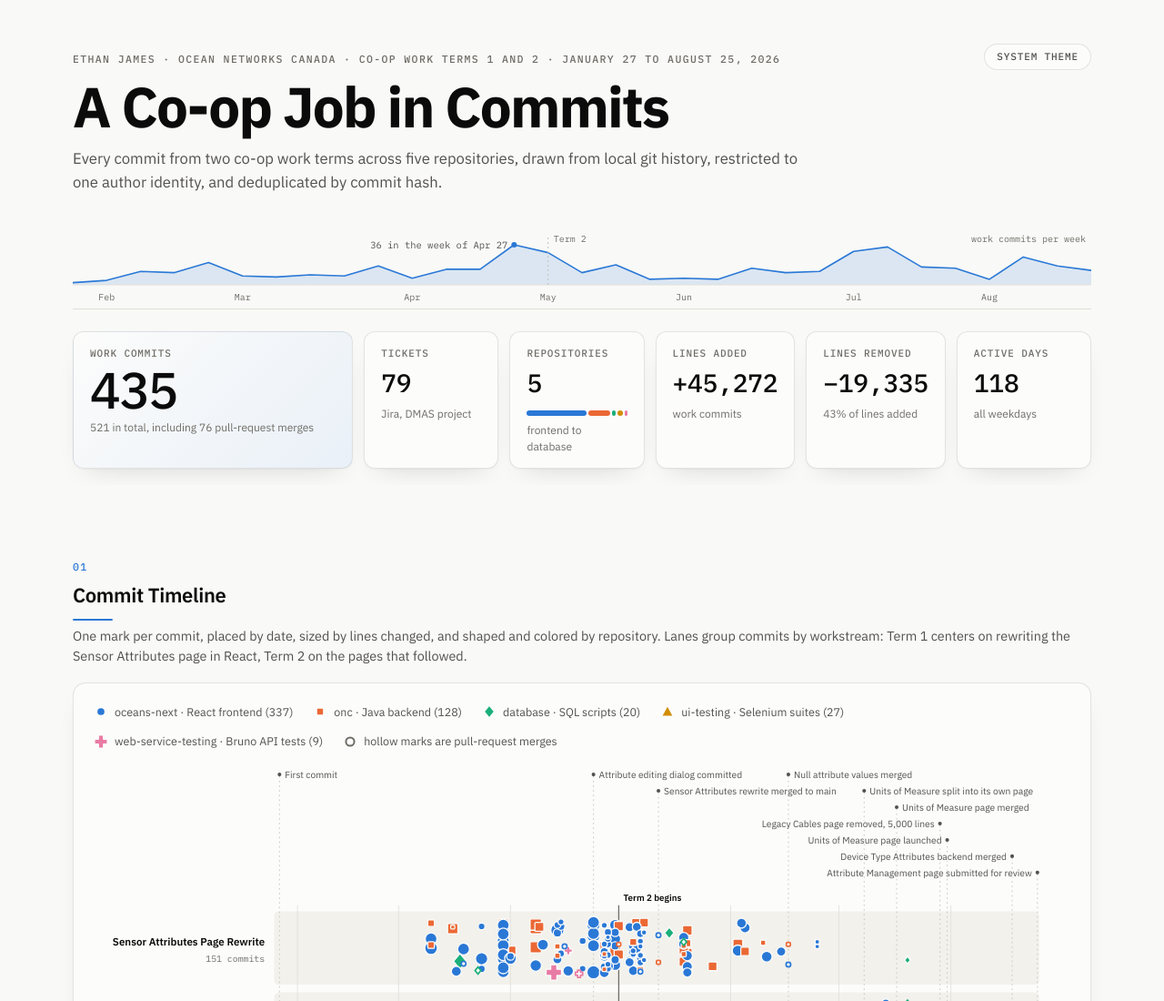
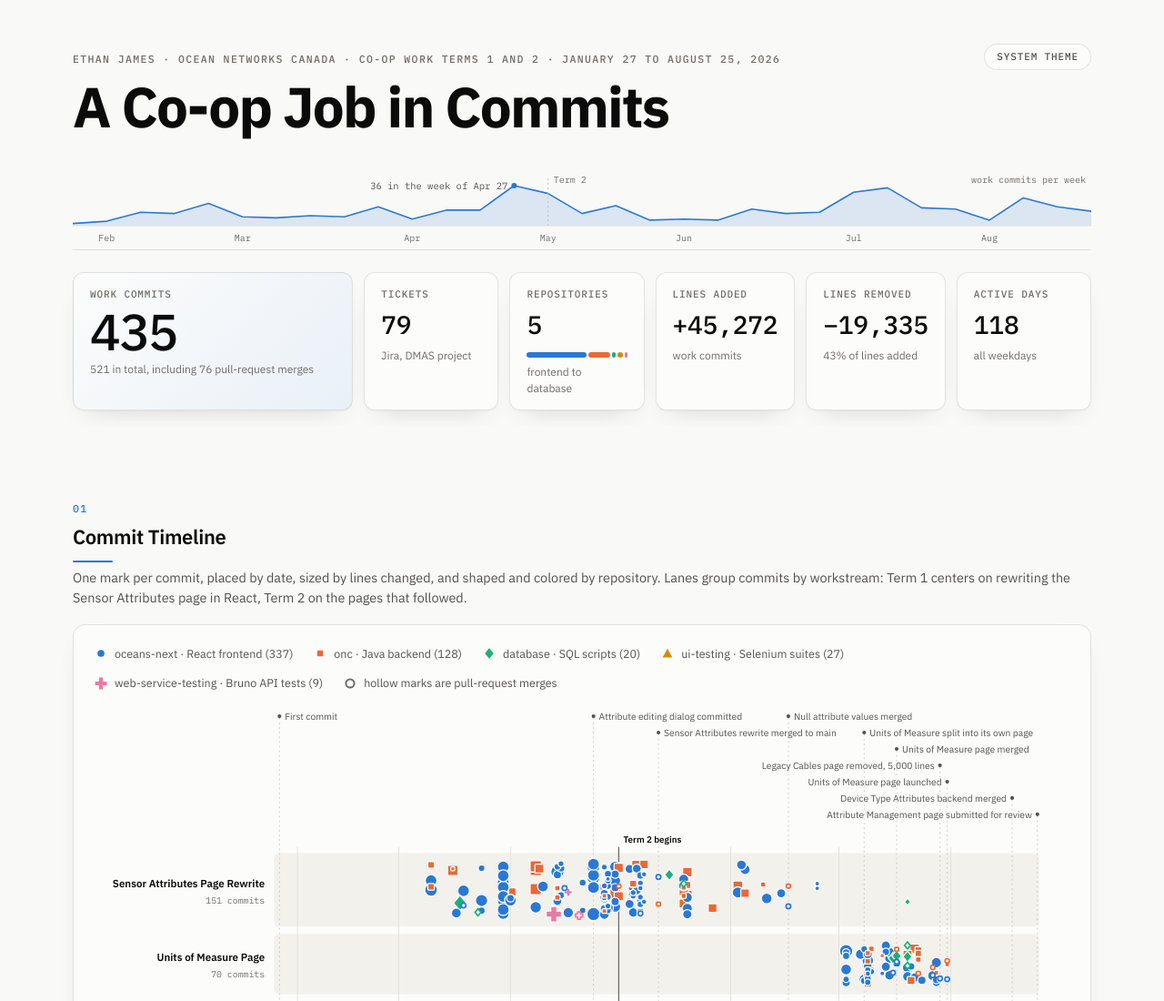
Before and after one commit to ethanjames-prgm/ethanjames-prgm.github.io, a plain HTML site: page coop-in-commits/index.html in a window 1280 px wide. Shown: the top 1100 px of the page at 91% size. Drawn offline with Linux system fonts and the light colour scheme.

Commit message:
One last thing tonight.

```diff
--- a/coop-in-commits/index.html
+++ b/coop-in-commits/index.html
@@ -162,8 +162,7 @@
   <button class="theme" id="theme" type="button" aria-label="Switch color theme">System theme</button>
   <div class="eyebrow">Ethan James &middot; Ocean Networks Canada &middot; co-op work terms 1 and 2 &middot; January 27 to August 25, 2026</div>
   <h1>A Co-op Job in Commits</h1>
-  <p class="sub">Every commit from two co-op work terms across five repositories, drawn from
-  local git history, restricted to one author identity, and deduplicated by commit hash.</p>
+
 
   <noscript><p class="desc">The charts on this page are drawn with JavaScript, which is off in this browser. The record they show: 435 work commits over 79 tickets in five repositories, January 27 to August 25, 2026.</p></noscript>
 
```
